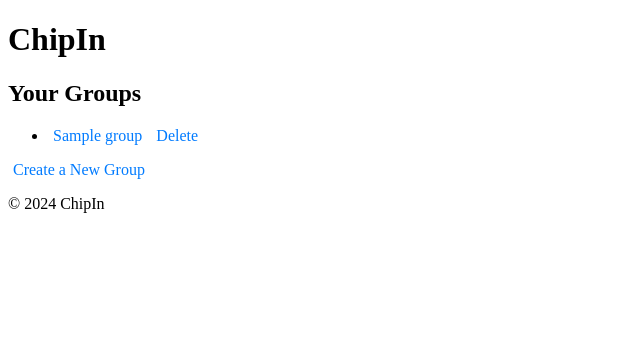
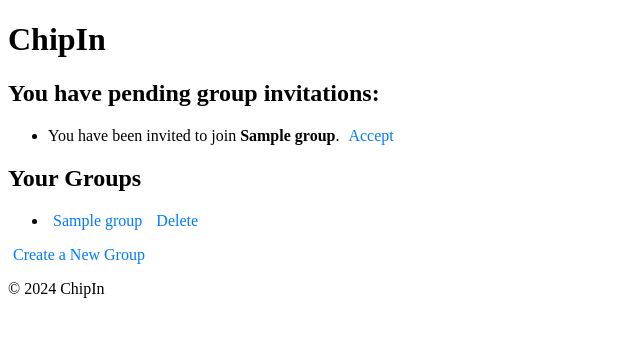
Before and after one commit to SophiaZ4/ssa_project, a Django app: page /chipin/ in a window 1280 px wide. Shown: the part 134-471 px from the top of the page, without its empty margins (0-640 px from the left). Run offline with Django 5.2, Linux system fonts and the light colour scheme; a user stored in the database is signed in; data comes from the database, SQL or seed files in the repository; both versions use the stored data as it was after the commit; tables that the repository leaves empty hold one stand-in row (values such as "Sample post").

Commit message:
Refactor Invitation Email Notification

```diff
--- a/chipin/models.py
+++ b/chipin/models.py
@@ -3,8 +3,9 @@ from django.contrib.auth.models import User
 
 class Group(models.Model):
     name = models.CharField(max_length=100)
-    admin = models.ForeignKey(User, related_name='admin_groups', on_delete=models.CASCADE)
+    admin = models.ForeignKey(User, on_delete=models.CASCADE, related_name='admin_groups')
     members = models.ManyToManyField(User, related_name='group_memberships', blank=True)
+    invited_users = models.ManyToManyField(User, related_name='pending_invitations', blank=True)
 
     def __str__(self):
         return self.name
--- a/chipin/templates/chipin/home.html
+++ b/chipin/templates/chipin/home.html
@@ -3,7 +3,20 @@
 {% block title %}ChipIn{% endblock %}
 
 {% block content %}
-<h1>ChipIn</h1>
+    <h1>ChipIn</h1>
+    {% if pending_invitations %}
+        <div class="invitation-notification">
+            <h2>You have pending group invitations:</h2>
+            <ul>
+                {% for group in pending_invitations %}
+                    <li>
+                        You have been invited to join <strong>{{ group.name }}</strong>.
+                        <a href="{% url 'chipin:accept_invite' group.id %}?user_id={{ request.user.id }}">Accept</a>
+                    </li>
+                {% endfor %}
+            </ul>
+        </div>
+    {% endif %}
 <h2>Your Groups</h2>
 <ul>
     {% for group in user.group_memberships.all %}
--- a/chipin/urls.py
+++ b/chipin/urls.py
@@ -7,4 +7,5 @@ urlpatterns = [
    path('group//', views.group_detail, name='group_detail'),
    path('group//invite/', views.invite_users, name='invite_users'),
    path('group//delete/', views.delete_group, name='delete_group'),
+   path('accept-invite/<int:group_id>/', views.accept_invite, name='accept_invite'),
 ]
--- a/chipin/views.py
+++ b/chipin/views.py
@@ -10,8 +10,10 @@ from .forms import GroupCreationForm
 from .models import Group
 import urllib.parse
 
+@login_required
 def home(request):
-    return render(request, "chipin/home.html")
+    pending_invitations = Group.objects.filter(invited_users__email=request.user.email)
+    return render(request, "chipin/home.html", {'pending_invitations': pending_invitations})
 
 @login_required
 def create_group(request):
@@ -26,12 +28,12 @@ def create_group(request):
     return render(request, 'chipin/create_group.html', {'form': form})
 
 @login_required
-def group_detail(request, group_id):
+def group_detail(request, group_id): # fin flow
     group = get_object_or_404(Group, id=group_id)
     return render(request, 'chipin/group_detail.html', {'group': group})
 
 @login_required
-def delete_group(request, group_id):
+def delete_group(request, group_id): # fin flow
     group = get_object_or_404(Group, id=group_id)
     if request.user == group.admin:
         group.delete()
@@ -45,8 +47,33 @@ def invite_users(request, group_id):
     group = get_object_or_404(Group, id=group_id)
     users_not_in_group = User.objects.exclude(id__in=group.members.values_list('id', flat=True))
     if request.method == 'POST':
-        email = request.POST.get('email')
-        send_invitation_email(group, email, request)
-        messages.success(request, f'Invitation sent to {email}')
+        user_id = request.POST.get('user_id')
+        invited_user = get_object_or_404(User, id=user_id)
+        if invited_user in group.invited_users.all():
+            messages.info(request, f'{invited_user.username} has already been invited.')
+        else:
+            group.invited_users.add(invited_user)
+            messages.success(request, f'Invitation sent to {invited_user.username}.')
         return redirect('chipin:group_detail', group_id=group.id)
-    return render(request, 'chipin/invite_users.html', {'group': group, 'users_not_in_group': users_not_in_group})
+    return render(request, 'chipin/invite_users.html', {
+        'group': group,
+        'users_not_in_group': users_not_in_group
+    })
+
+@login_required
+def accept_invite(request, group_id):
+    group = get_object_or_404(Group, id=group_id)
+    user_id = request.GET.get('user_id')
+    if user_id:
+        invited_user = get_object_or_404(User, id=user_id)
+        if invited_user in group.members.all():
+            messages.info(request, f'{invited_user.username} is already a member of the group "{group.name}".')
+        elif invited_user in group.invited_users.all():
+            group.members.add(invited_user)
+            group.invited_users.remove(invited_user)  # Remove from invited list
+            messages.success(request, f'{invited_user.username} has successfully joined the group "{group.name}".')
+        else:
+            messages.error(request, "You are not invited to join this group.")
+    else:
+        messages.error(request, "Invalid invitation link.")
+    return redirect('chipin:group_detail', group_id=group.id)
--- a/users/views.py
+++ b/users/views.py
@@ -8,7 +8,7 @@ from .forms import UserRegistrationForm
 import requests
 from django.conf import settings
 
-def login_view(request):
+def login_view(request): # fin flow
     if request.method == "POST":
         username = request.POST.get("username")
         password = request.POST.get("password")
@@ -39,7 +39,7 @@ def login_view(request):
             messages.error(request, "Invalid username or password.")
     return render(request, "users/login.html")
 
-def register(request):
+def register(request): # fin flow
     if request.method == "POST":
         form = UserRegistrationForm(request.POST)
         if form.is_valid():
@@ -54,8 +54,6 @@ def register(request):
 def user(request):
     return render(request, "users/user.html")
 
-
-
 def logout_view(request):
     logout(request)
     messages.success(request, "Successfully logged out.")
```
Also changed, not shown: chipin/templates/chipin/invite_users.html (added, +17 -0 lines), chipin/migrations/0002_group_invited_users.py (added), db.sqlite3.
